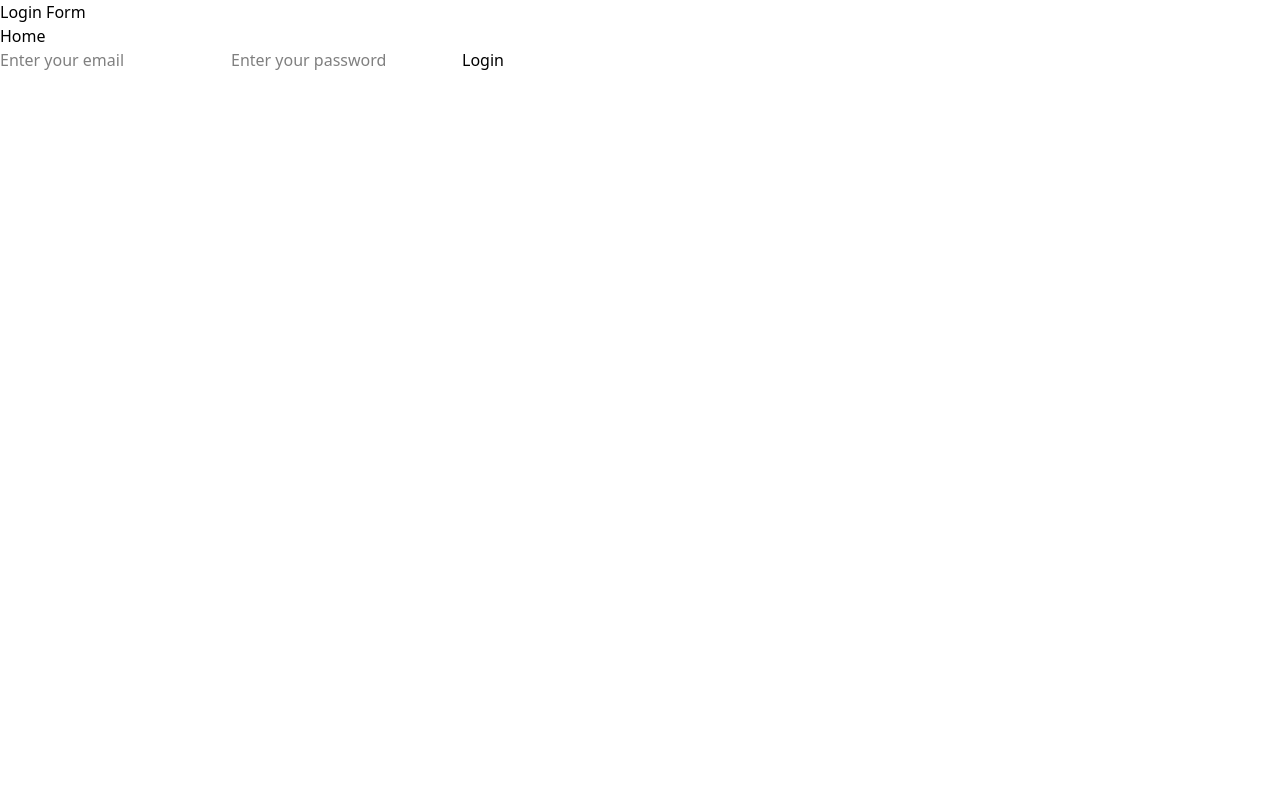
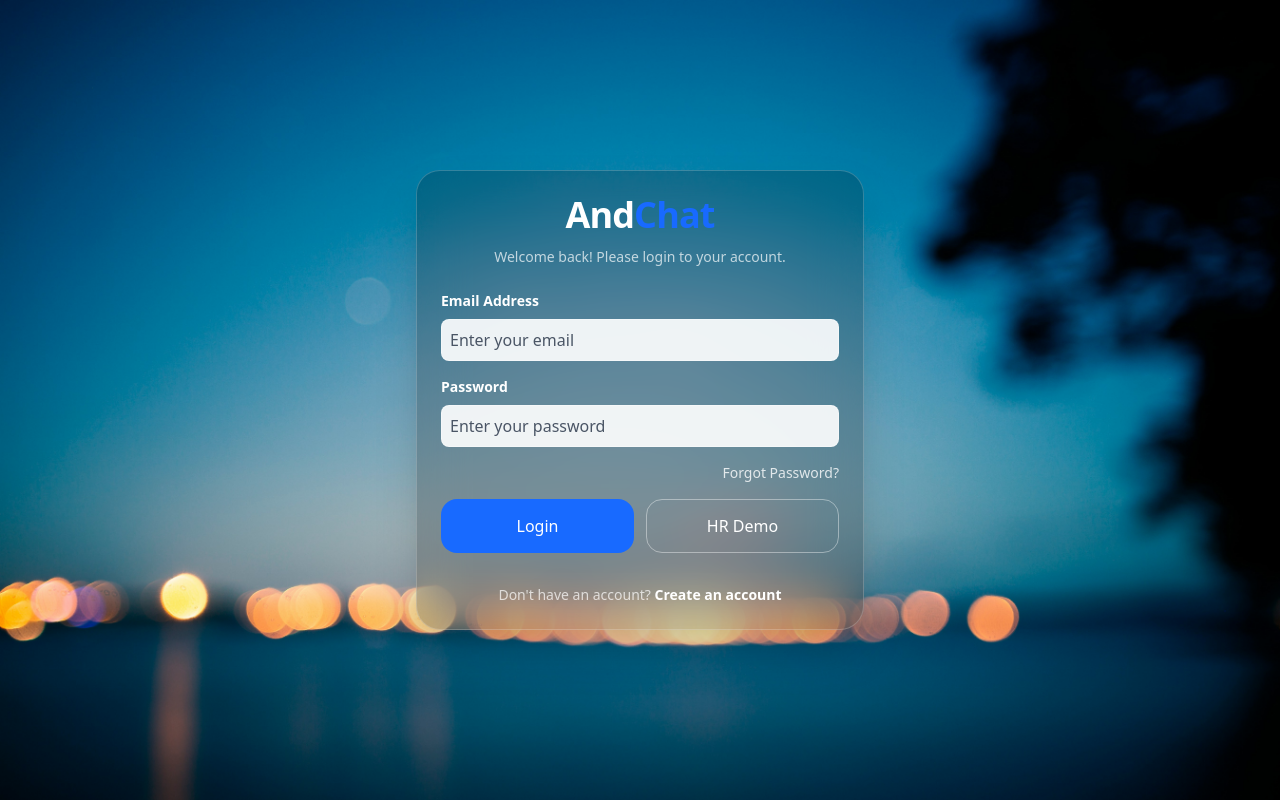
Before and after one commit to SurajRawat12345/andchat, a React app in the folder frontend/: page /login in a window 1280 px wide. Built offline with nearby package versions, Linux system fonts and the light colour scheme; no server answers; the HTML template or start-up script is replaced by a standard one.

Commit message:
updated login page

```diff
--- a/frontend/src/pages/Login.jsx
+++ b/frontend/src/pages/Login.jsx
@@ -1,6 +1,5 @@
 import { useState } from 'react';
-import { useNavigate } from 'react-router-dom';
-import { Link } from 'react-router-dom';
+import { useNavigate, Link } from 'react-router-dom';
 
 import {
     useLoginMutation,
@@ -9,10 +8,11 @@ import {
 
 function Login() {
     const navigate = useNavigate();
+
     const [email, setEmail] = useState('');
     const [password, setPassword] = useState('');
+    const [demoMessage, setDemoMessage] = useState('');
 
-    // Login mutation
     const [
         login,
         {
@@ -21,7 +21,6 @@ function Login() {
         },
     ] = useLoginMutation();
 
-    // Get currently authenticated user
     const {
         data,
         isLoading: isCheckingAuth,
@@ -31,6 +30,7 @@ function Login() {
 
     const handleSubmit = async (e) => {
         e.preventDefault();
+        setDemoMessage('');
 
         try {
             await login({
@@ -38,74 +38,183 @@ function Login() {
                 password,
             }).unwrap();
 
-            // Fetch updated user information after login
             await refetch();
 
             setEmail('');
             setPassword('');
+            console.log('Login successful');
+            navigate('/hello');
         } catch (error) {
             console.log('Login failed:', error);
         }
     };
 
-    // Show loading while checking authentication
+    // Connect this to your backend's HR demo login when available.
+    const handleHrDemo = () => {
+        setDemoMessage(
+            'HR demo access is not configured yet. Please connect your demo login API.'
+        );
+    };
+
     if (isCheckingAuth) {
-        return <h2>Checking authentication...</h2>;
+        return (
+            <div className="min-h-[calc(100svh-80px)] flex items-center justify-center bg-(--color-background)">
+                <p className="text-(--color-gray) font-medium">
+                    Checking authentication...
+                </p>
+            </div>
+        );
     }
 
-    // Extract user from API response
     const user = data?.data;
 
+    if (user && !isAuthError) {
+        return (
+            <div className="min-h-[calc(100svh-80px)] flex flex-col items-center justify-center bg-(--color-background) px-4">
+                <h1 className="text-2xl sm:text-3xl font-bold text-(--color-text)">
+                    Welcome, {user.username}!
+                </h1>
+
+                <button
+                    onClick={() => navigate('/')}
+                    className="mt-6 px-6 py-3 rounded-xl bg-(--color-blue) hover:bg-(--color-dark-blue) text-white font-semibold transition-colors duration-300"
+                >
+                    Go to Home
+                </button>
+            </div>
+        );
+    }
+
     return (
-        <div>
-            {user && !isAuthError ? (
-                <>
-                    <h1>Welcome, {user.username}!</h1>
+        <section
+            className="h-screen max-h-screen min-h-[calc(100vh-80px)] w-full flex items-center justify-center overflow-y-auto px-4 py-4 bg-cover bg-center bg-no-repeat"
+            style={{
+                backgroundImage: "url('/images/loginbg.jpg')"
+            }}
+        >
 
-                    <pre>
-                        {JSON.stringify(user, null, 4)}
-                    </pre>
-                </>
-            ) : (
-                <>
-                    <h1>Login Form</h1>
-                    <Link to="/">Home</Link>
+            {/* Login Card */}
+            <div className="w-full max-w-md max-h-full overflow-y-auto p-4 sm:p-6 rounded-3xl bg-black/20 backdrop-blur-xl border border-white/20 shadow-2xl">
 
-                    <form onSubmit={handleSubmit}>
+                {/* Brand */}
+                <div className="text-center mb-6">
+                    <Link to="/" className="inline-block">
+                        <h1 className="text-4xl font-extrabold tracking-tight text-white">
+                            And<span className="text-(--color-blue)">Chat</span>
+                        </h1>
+                    </Link>
+
+                    <p className="text-sm text-white/70 mt-3">
+                        Welcome back! Please login to your account.
+                    </p>
+                </div>
+
+                {/* Login Form */}
+                <form onSubmit={handleSubmit} className="space-y-4">
+
+                    {/* Email */}
+                    <div>
+                        <label
+                            htmlFor="email"
+                            className="block text-sm font-semibold text-white mb-2"
+                        >
+                            Email Address
+                        </label>
+
                         <input
+                            id="email"
                             type="email"
                             placeholder="Enter your email"
                             value={email}
                             onChange={(e) => setEmail(e.target.value)}
+                            autoComplete="email"
                             required
+                            className="w-full p-2 rounded-lg bg-white/90 text-black placeholder:text-gray-600 outline-none border border-white/30 focus:bg-white focus:ring-4 focus:ring-(--color-blue)/30 transition-all duration-300"
                         />
+                    </div>
+
+                    {/* Password */}
+                    <div>
+                        <label
+                            htmlFor="password"
+                            className="block text-sm font-semibold text-white mb-2"
+                        >
+                            Password
+                        </label>
 
                         <input
+                            id="password"
                             type="password"
                             placeholder="Enter your password"
                             value={password}
                             onChange={(e) => setPassword(e.target.value)}
+                            autoComplete="current-password"
                             required
+                            className="w-full p-2 rounded-lg bg-white/90 text-black placeholder:text-gray-600 outline-none border border-white/30 focus:bg-white focus:ring-4 focus:ring-(--color-blue)/30 transition-all duration-300"
                         />
+                    </div>
 
-                        <button
-                            type="submit"
-                            disabled={isLoggingIn}
+                    {/* Forgot Password */}
+                    <div className="flex justify-end">
+                        <Link
+                            to="/forgot-password"
+                            className="text-sm text-white/80 hover:text-white transition-colors duration-300"
                         >
-                            {isLoggingIn ? 'Logging in...' : 'Login'}
-                        </button>
-                    </form>
+                            Forgot Password?
+                        </Link>
+                    </div>
 
+                    {/* Login Error */}
                     {loginError && (
-                        <p>
+                        <p className="text-sm text-red-300 text-center">
                             {loginError?.data?.message ||
                                 'Login failed. Please try again.'}
                         </p>
                     )}
-                </>
-            )}
-        </div>
+
+                    {/* Action Buttons */}
+                    <div className="grid grid-cols-2 gap-3 mt-2">
+
+                        {/* Login Button */}
+                        <button
+                            type="submit"
+                            disabled={isLoggingIn}
+                            className="w-full py-3.5 rounded-2xl bg-(--color-blue) hover:bg-(--color-dark-blue) text-white text-sm sm:text-base font-semibold transition-all duration-300 disabled:opacity-60 disabled:cursor-not-allowed"
+                        >
+                            {isLoggingIn ? 'Logging in...' : 'Login'}
+                        </button>
+
+                        {/* HR Demo Button */}
+                        <button
+                            type="button"
+                            onClick={handleHrDemo}
+                            className="w-full py-3.5 rounded-2xl border border-white/40 text-white text-sm sm:text-base font-semibold hover:bg-white/10 transition-all duration-300"
+                        >
+                            HR Demo
+                        </button>
+                    </div>
+                    {demoMessage && (
+                        <p className="mt-3 text-xs text-center text-white/70">
+                            {demoMessage}
+                        </p>
+                    )}
+                </form>
+
+                {/* Signup */}
+                <p className="text-center text-sm text-white/70 mt-8">
+                    Don't have an account?{' '}
+                    <Link
+                        to="/signup"
+                        className="font-semibold text-white hover:text-(--color-blue) transition-colors duration-300"
+                    >
+                        Create an account
+                    </Link>
+                </p>
+
+            </div>
+        </section>
     );
+
 }
 
 export default Login;
```
